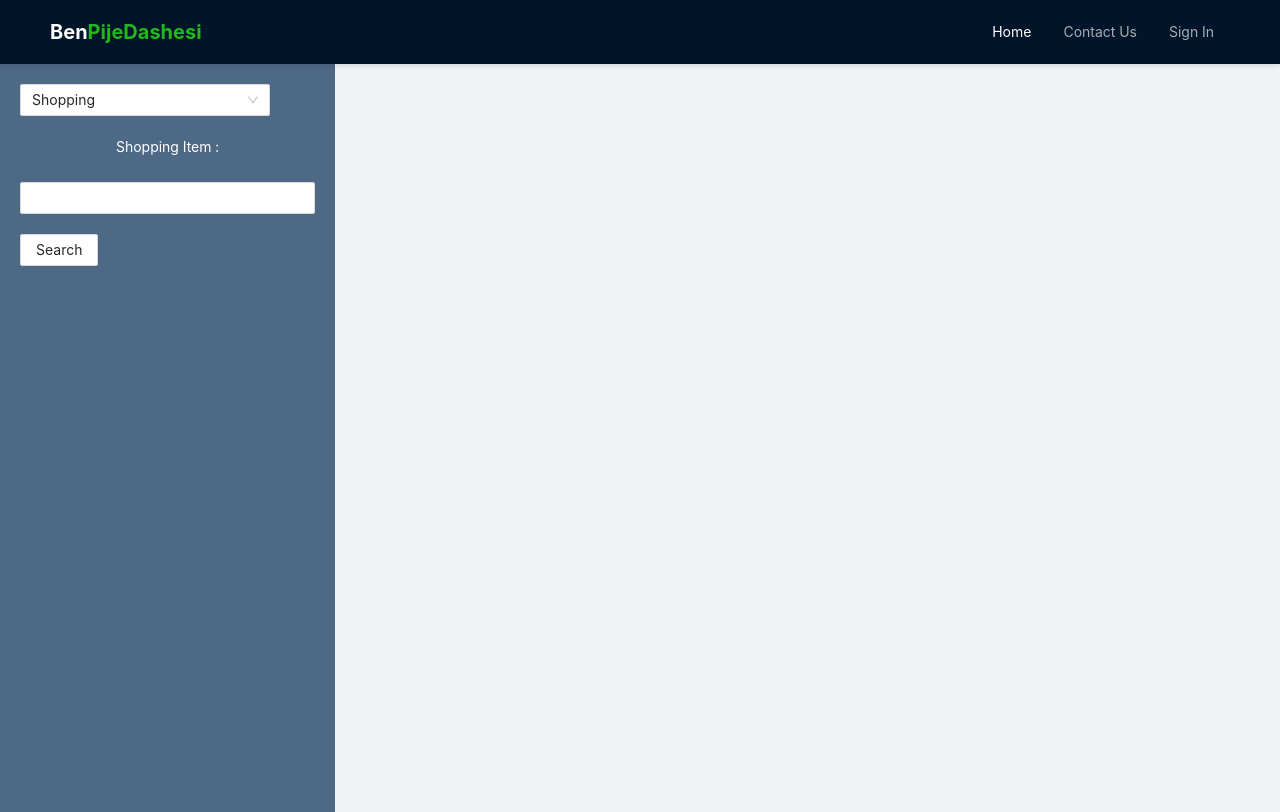
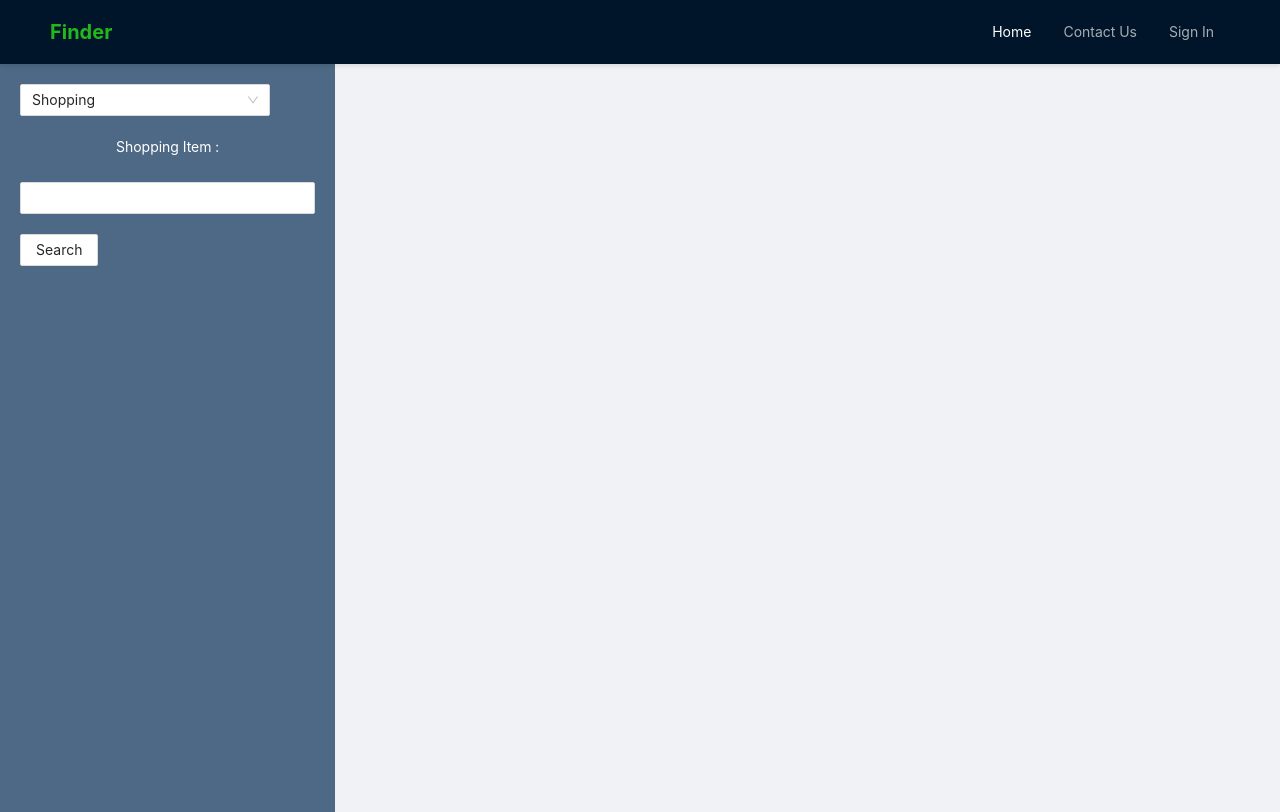
Before and after one commit to erssi/web-scraping, a React (Create React App) app in the folder my-app/: page / in a window 1280 px wide. Built offline with nearby package versions, Linux system fonts and the light colour scheme.

Commit message:
changge name

```diff
--- a/my-app/src/components/Navbar.tsx
+++ b/my-app/src/components/Navbar.tsx
@@ -88,7 +88,7 @@ const Navbar = ({ children }: Props): JSX.Element => {
     <Layout className="layout">
       <Header className="navbar__header">
         <div className="logo">
-          Ben<span>PijeDashesi</span>
+          <span>Finder</span>
         </div>
         {navbarItems}
       </Header>
```
